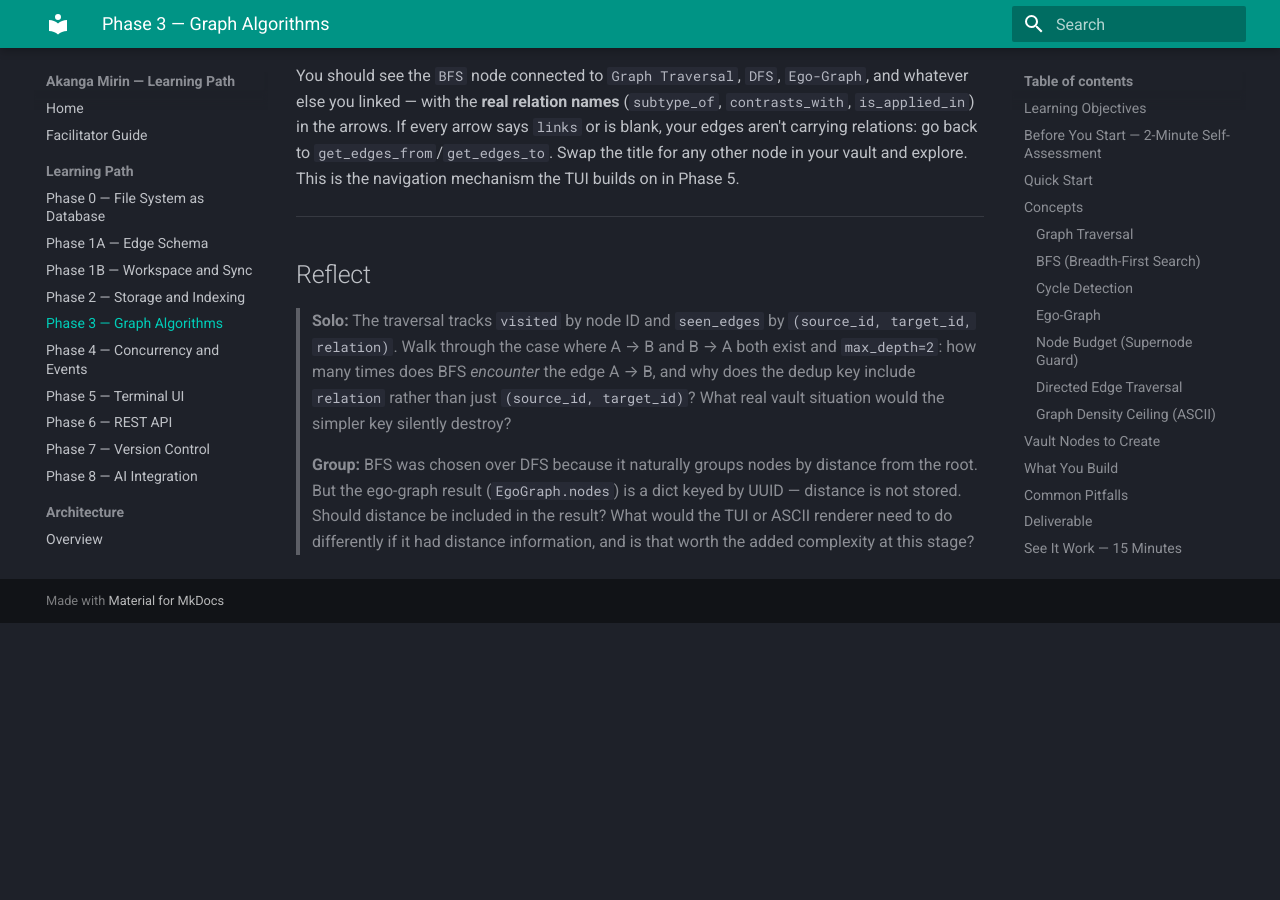
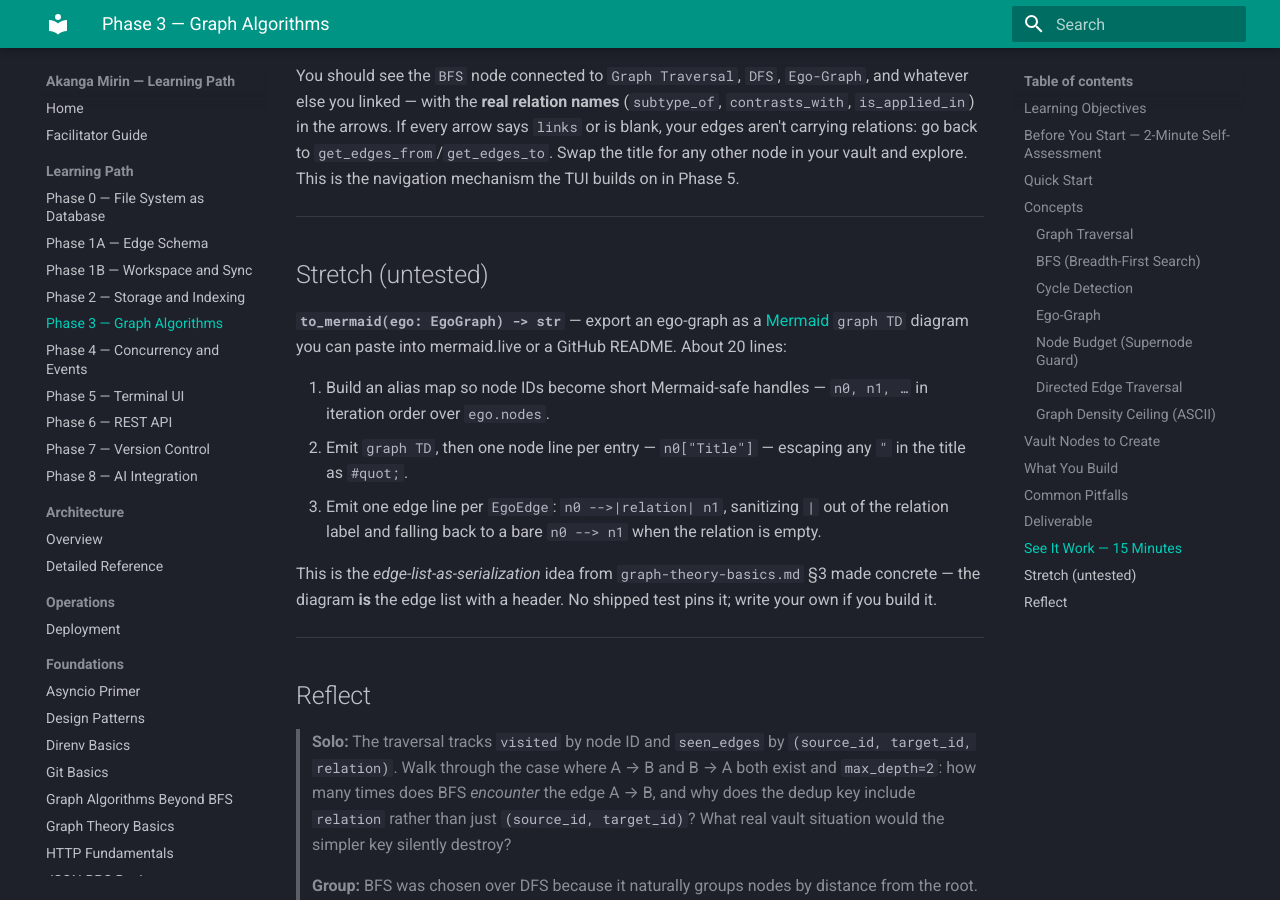
Before and after one commit to ArthurPieri/akanga_mirin, an MkDocs documentation site: the page built from docs/learning/phase-03-graph-algorithms.md, in a window 1280 px wide and 900 px high, scrolled down 9411 px. Built offline with MkDocs 1.6.1 and Material for MkDocs 9.7.7, drawn with Linux system fonts in a browser that asks for light colours; before the commit the page ends 10034 px from its top, so only the background shows below that.

Commit message:
feat: noteapp-alignment stretch TEACH items (C-9)
C9a: phase-08 relation soft-validation stretch (suggest_relation via difflib,
logged-warning-only, open-vocabulary) + phase-01a Reflect teaser on where to catch
a relation typo. C9b: phase-03 to_mermaid ego-graph export stretch (edge-list-as-
serialization, graph TD) + phase-06 GET /export?format=json|mermaid stretch endpoint.

Co-Authored-By: Claude Opus 4.8 (1M context) <noreply@anthropic.com>

```diff
--- a/docs/learning/phase-03-graph-algorithms.md
+++ b/docs/learning/phase-03-graph-algorithms.md
@@ -386,6 +386,24 @@ mechanism the TUI builds on in Phase 5.
 
 ---
 
+## Stretch (untested)
+
+**`to_mermaid(ego: EgoGraph) -> str`** — export an ego-graph as a [Mermaid](https://mermaid.js.org)
+`graph TD` diagram you can paste into mermaid.live or a GitHub README. About 20 lines:
+
+1. Build an alias map so node IDs become short Mermaid-safe handles — `n0, n1, …` in
+   iteration order over `ego.nodes`.
+2. Emit `graph TD`, then one node line per entry — `n0["Title"]` — escaping any `"` in the
+   title as `#quot;`.
+3. Emit one edge line per `EgoEdge`: `n0 -->|relation| n1`, sanitizing `|` out of the
+   relation label and falling back to a bare `n0 --> n1` when the relation is empty.
+
+This is the *edge-list-as-serialization* idea from `graph-theory-basics.md` §3 made
+concrete — the diagram **is** the edge list with a header. No shipped test pins it; write
+your own if you build it.
+
+---
+
 ## Reflect
 
 > **Solo:** The traversal tracks `visited` by node ID and `seen_edges` by `(source_id, target_id, relation)`. Walk through the case where A → B and B → A both exist and `max_depth=2`: how many times does BFS *encounter* the edge A → B, and why does the dedup key include `relation` rather than just `(source_id, target_id)`? What real vault situation would the simpler key silently destroy?
```
Also changed, not shown: docs/learning/phase-01a-data-modeling-edge-schema.md (+2 -0 lines), docs/learning/phase-06-rest-api.md (+3 -0 lines), docs/learning/phase-08-ai-integration.md (+7 -0 lines).
